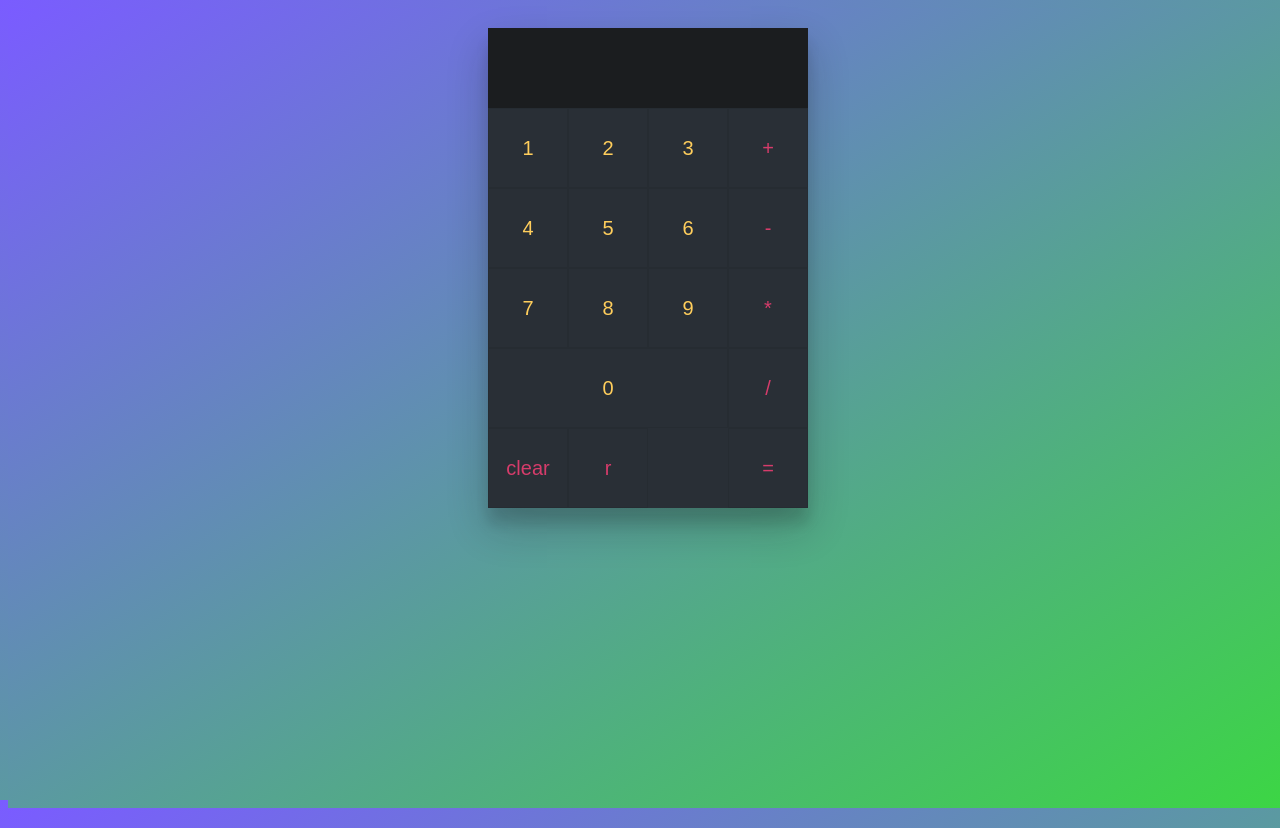
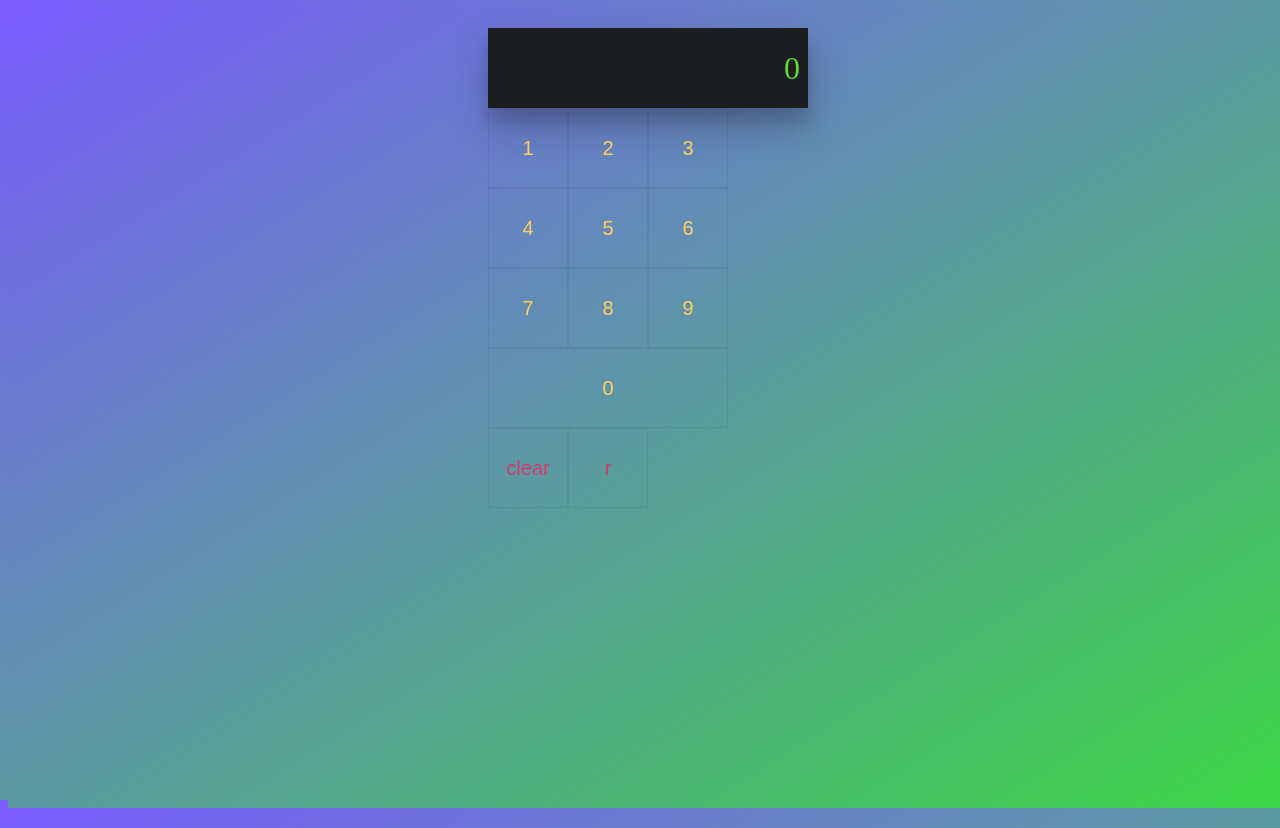
Before and after one commit to kaeht/react-course, a React (Create React App) app: page / in a window 1280 px wide. Built offline with nearby package versions, Linux system fonts and the light colour scheme.

Commit message:
MathOperations

```diff
--- a/package.json
+++ b/package.json
@@ -6,6 +6,7 @@
     "@testing-library/jest-dom": "^5.17.0",
     "@testing-library/react": "^13.4.0",
     "@testing-library/user-event": "^13.5.0",
+    "prop-types": "^15.8.1",
     "react": "^18.3.1",
     "react-dom": "^18.3.1",
     "react-scripts": "5.0.1",
--- a/src/App.jsx
+++ b/src/App.jsx
@@ -1,27 +1,33 @@
 //importar
 import React from "react";
+import Result from "./components/result/result";
+import Button from "./components/button/button";
+import MathOperations from "./components/math-operations/mathOperations";
 import './App.css';
+
 
 // generar funcionalidad (funcion flecha)
 const App  =  () => {
+
+    const clickHandlerFunction = text => {
+        console.log("Button.clickHandler", text)
+    }
     //Lo que hace la funcion
     console.log("Renderizacion de la App");
     return (
     <main className="react-calculator">
-        <div className="result">
-
-        </div>
+        <Result />
         <div className="numbers">
-                <button>1</button>
-                <button>2</button>
-                <button>3</button>
-                <button>4</button>
-                <button>5</button>
-                <button>6</button>
-                <button>7</button>
-                <button>8</button>
-                <button>9</button>
-                <button>0</button>
+                <Button text="1" clickHandler={clickHandlerFunction}/>
+                <Button text="2" clickHandler={clickHandlerFunction}/>
+                <Button text="3" clickHandler={clickHandlerFunction}/>
+                <Button text="4" clickHandler={clickHandlerFunction}/>
+                <Button text="5" clickHandler={clickHandlerFunction}/>
+                <Button text="6" clickHandler={clickHandlerFunction}/>
+                <Button text="7" clickHandler={clickHandlerFunction}/>
+                <Button text="8" clickHandler={clickHandlerFunction}/>
+                <Button text="9" clickHandler={clickHandlerFunction}/>
+                <Button text="0" clickHandler={clickHandlerFunction}/>
         </div>
         <div className="functions">
              <button>
@@ -31,13 +37,7 @@ const App  =  () => {
                 r
              </button>
         </div>
-        <div className="math-operations">
-            <button>+</button>
-            <button>-</button>
-            <button>*</button>
-            <button>/</button>
-            <button>=</button>
-        </div>
+        <MathOperations />
     </main>
     )
 }
--- /dev/null
+++ b/src/components/button/button.jsx
@@ -0,0 +1,25 @@
+//Importacion
+import React from "react"
+import PropTypes from "prop-types"
+
+//Logica o funcionalidad
+const Button = ({type, text, clickHandler}) =>
+    {
+        return (
+            <button className={type} onClick={() => {
+                clickHandler(text)
+            }}>
+                <span>{text}</span>
+            </button>
+        )
+    }
+
+    //Validacion
+    Button.propTypes = {
+        type: PropTypes.string,
+        text: PropTypes.string.isRequired,
+        clickHandler: PropTypes.func.isRequired
+    }
+
+    //Exportacion
+    export default Button
--- /dev/null
+++ b/src/components/math-operations/mathOperations.jsx
@@ -0,0 +1,26 @@
+//Importacion
+import React from "react";
+import PropTypes from "prop-types";
+import Button from "../button/button";
+
+//Funcionalidad
+const MathOperations = ({onClickOperation, onClickEqual}) => {
+        <section className="math-operations">
+            <Button text="+" clickHandler={onClickOperation} />
+            <Button text="-" clickHandler={onClickOperation} />
+            <Button text="*" clickHandler={onClickOperation} />
+            <Button text="/" clickHandler={onClickOperation} />
+            <Button text="=" clickHandler={onClickEqual}></Button>
+        </section>
+}
+
+
+
+//Validacion
+MathOperations.propTypes = {
+    onClickOperation: PropTypes.func.isRequired,
+    onClickEqual: PropTypes.func.isRequired
+}
+
+//Exportacion
+export default MathOperations
--- /dev/null
+++ b/src/components/result/result.jsx
@@ -0,0 +1,22 @@
+//Importacion
+import React from "react"
+import PropTypes from "prop-types";
+
+//Logica o funcionalidad
+const Result = ({value}) => (
+           <div className="result">
+                {value}
+           </div>
+    )
+
+    //Validacion
+    Result.propTypes = {
+        value: PropTypes.string.isRequired
+    }
+
+    Result.defaultProps ={
+        value: "0"
+    }
+
+    //Exportacion
+    export default Result
--- a/src/index.jsx
+++ b/src/index.jsx
@@ -1,6 +1,11 @@
 import ReactDOM from 'react-dom/client';
 import App from './App';
+import { StrictMode } from 'react';
 
 
 const root = ReactDOM.createRoot(document.getElementById('root'));
-root.render(<App></App>);
+root.render(
+    <StrictMode>
+        <App/>
+    </StrictMode>
+);
```
Also changed, not shown: 1 other file (tests, documents, lock files or other folders).
